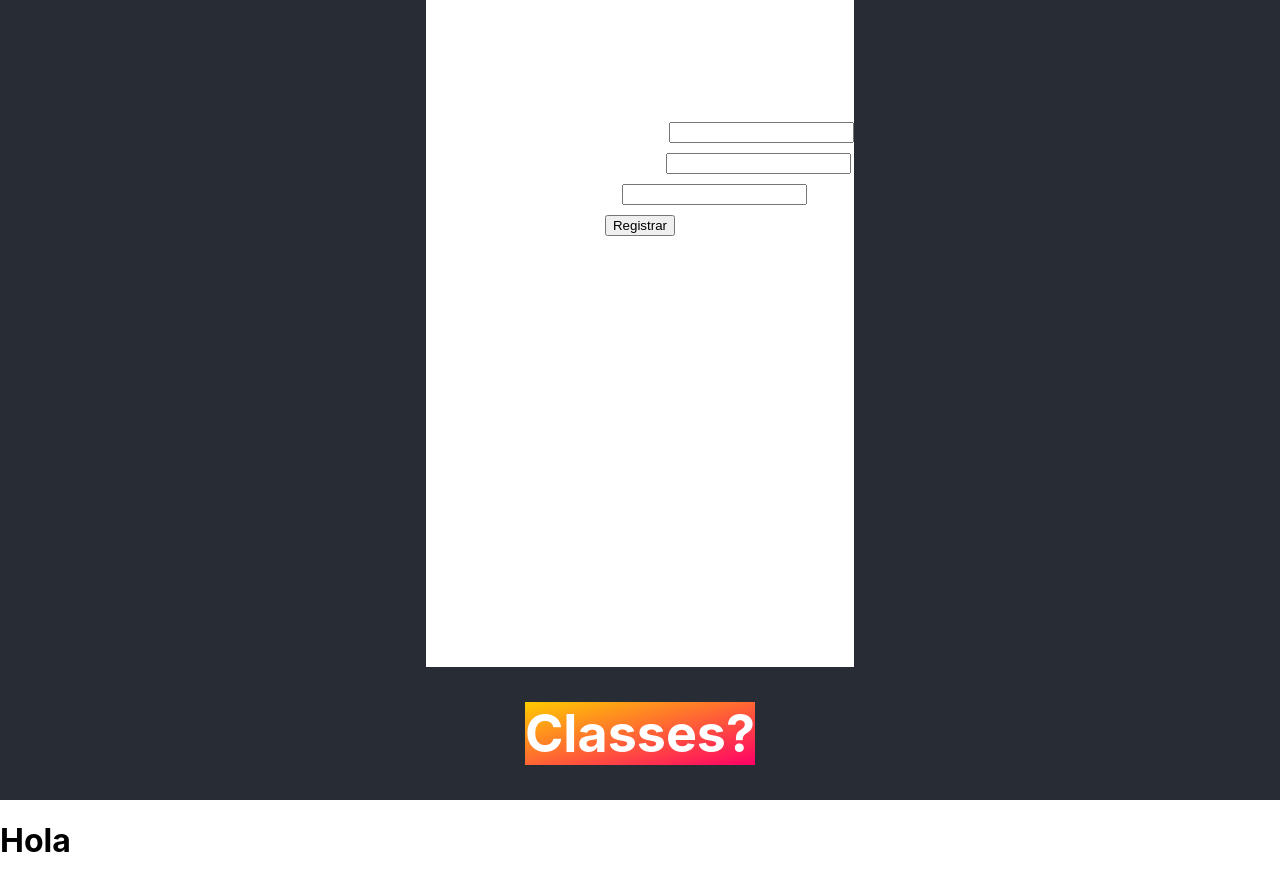
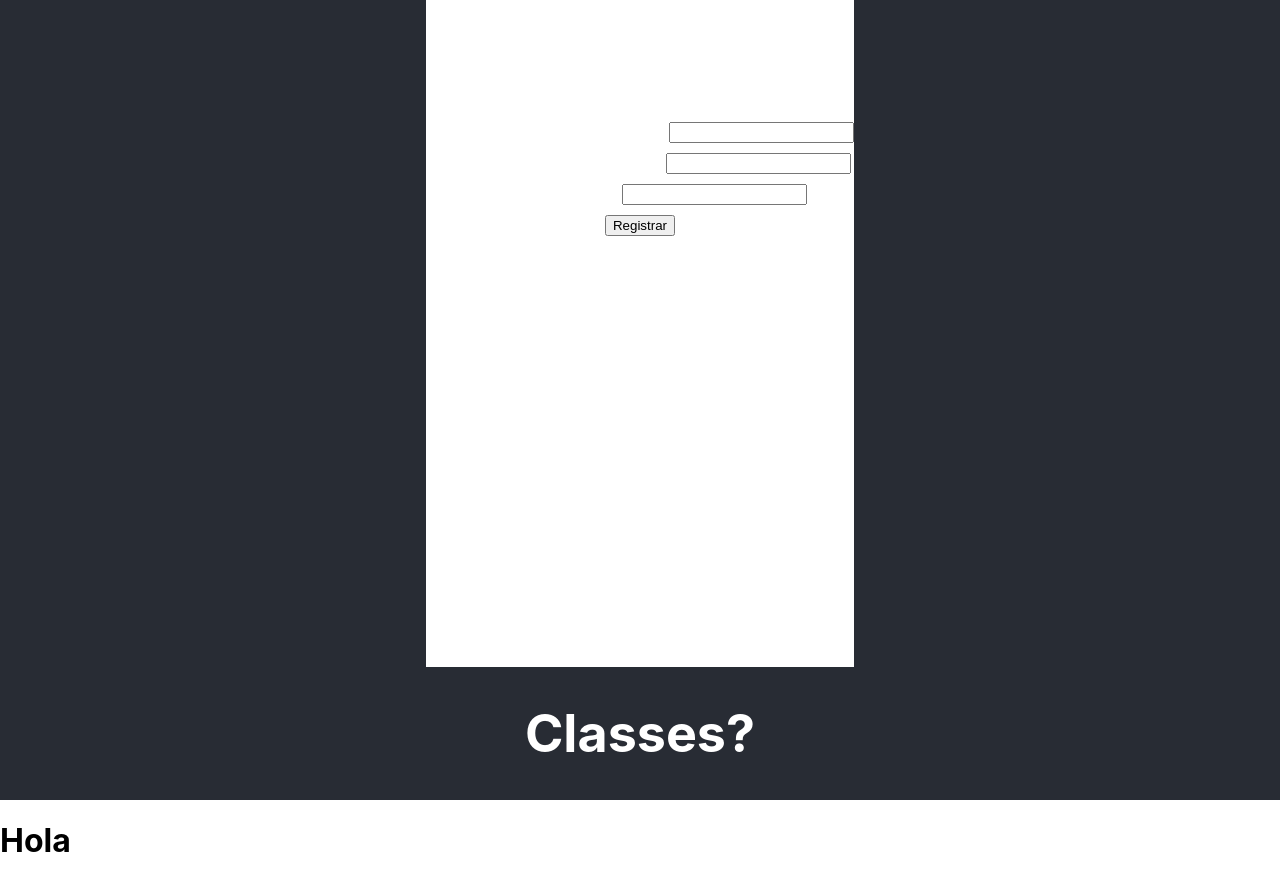
Before and after one commit to EmiVivallo/LosPerroAmigos, a React (Create React App) app in the folder los_perro_amigo/: page / in a window 1280 px wide. Built offline with nearby package versions, Linux system fonts and the light colour scheme.

Commit message:
Modificando color gradient

```diff
--- a/los_perro_amigo/src/App.css
+++ b/los_perro_amigo/src/App.css
@@ -44,4 +44,4 @@
 }
 
 .gradient-background {
-  background: linear-gradient(to bottom right, #ffcc00, #ff0066);}
+  background: linear-gradient(to bottom top, #2170F0, #191A1E);}
```
